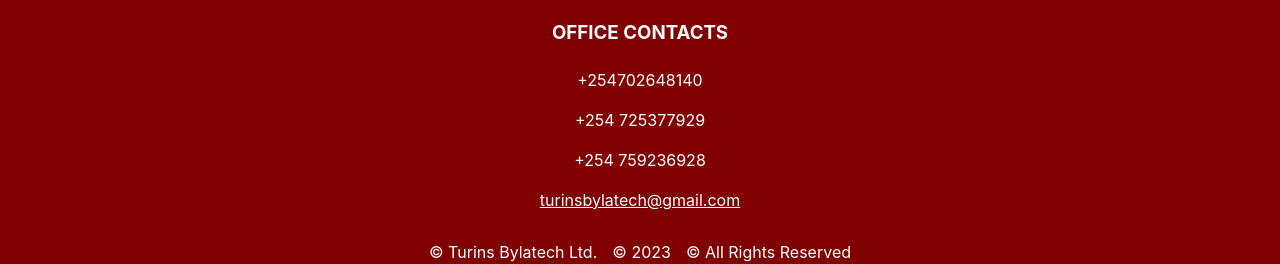
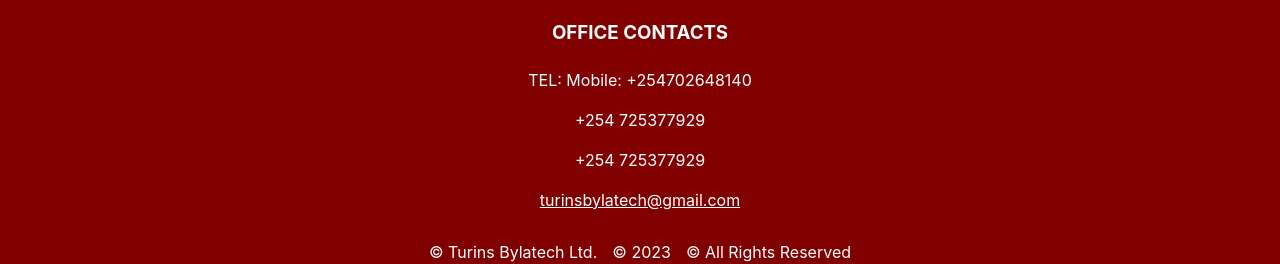
Before and after one commit to gorety86/turins, a React (Create React App) app: page /contact-us in a window 1280 px wide. Shown: the part 124-388 px from the top of the page. Built offline with nearby package versions, Linux system fonts and the light colour scheme.

Commit message:
made changes in footer.jsx

```diff
--- a/src/Layout/Footer.jsx
+++ b/src/Layout/Footer.jsx
@@ -6,11 +6,11 @@
     <div className="footer-container">
       <div className="footer-section">
         <h3>OFFICE CONTACTS</h3>
-        <p>+254702648140<br />
+        <p>TEL: Mobile: +254702648140<br />
           <br />
           +254 725377929<br />
           <br />
-          +254 759236928<br />
+          +254 725377929<br />
           <br />
           <a href="mailto:turinsbylatech@gmail.com">turinsbylatech@gmail.com</a>
         </p>
```
